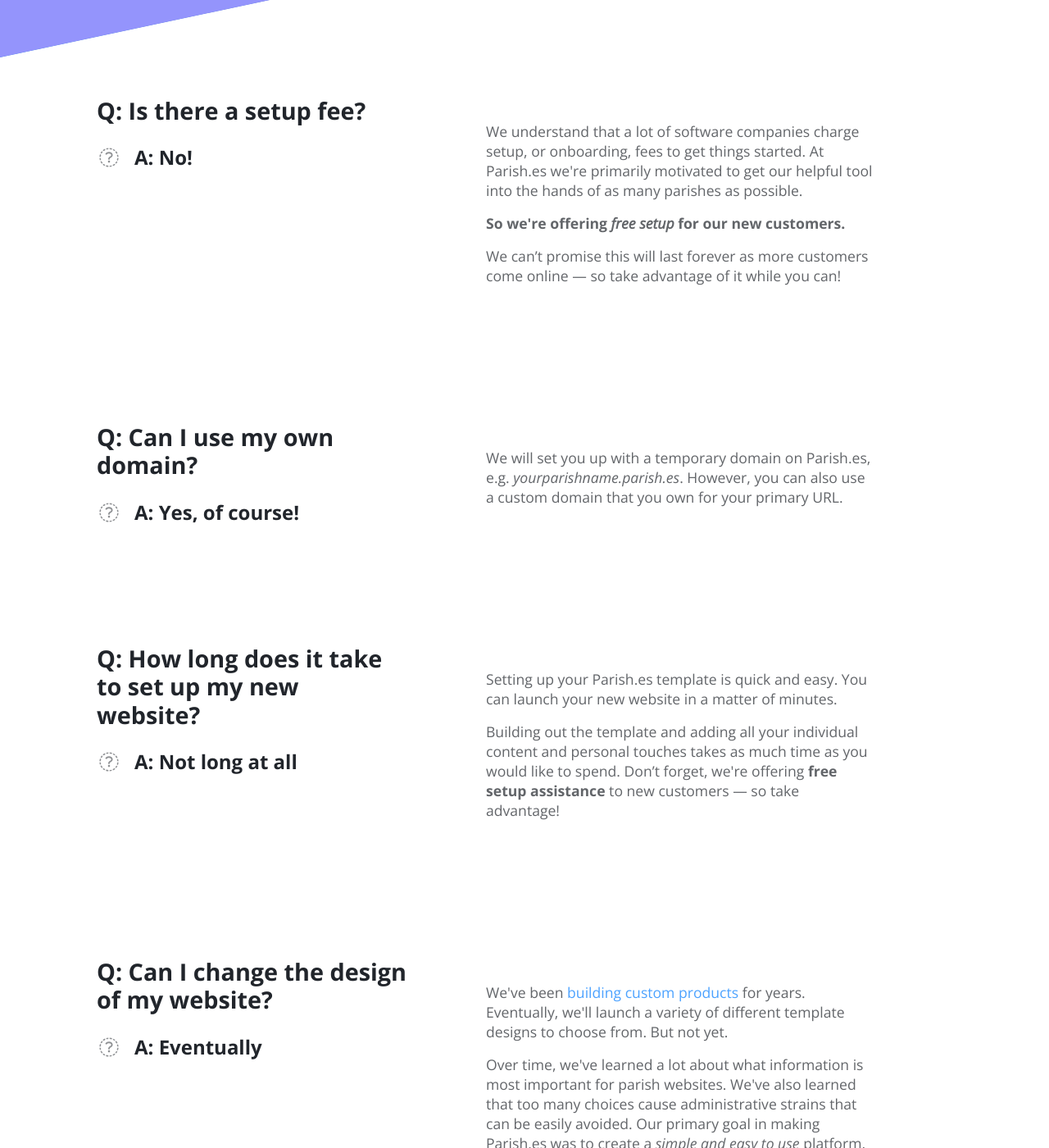
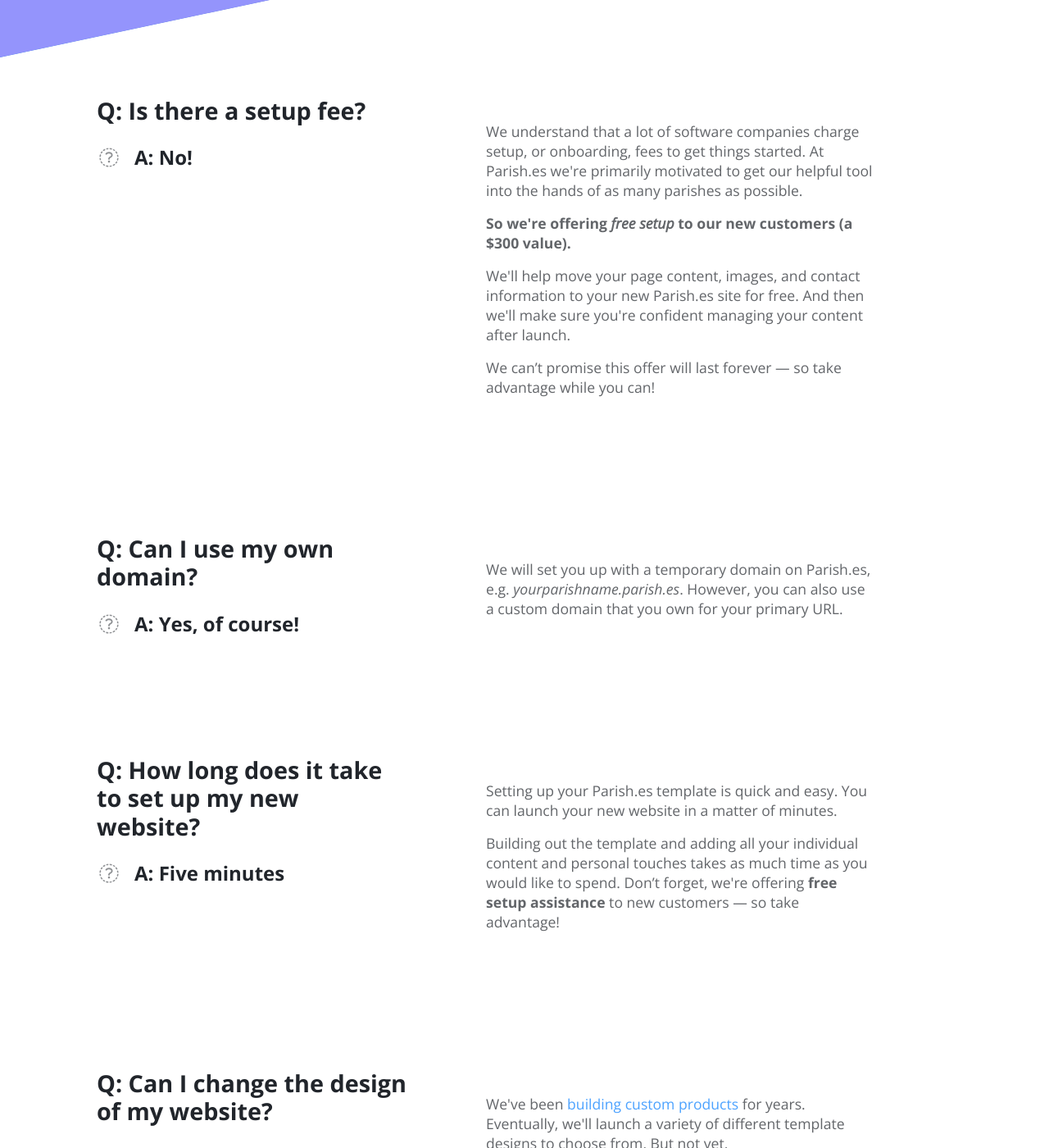
Before and after one commit to fiatinsight/parishsplash, a Jekyll site: the page built from _pages/faq.html, in a window 1280 px wide and 1400 px high, scrolled down 349 px. Shown: the whole window at 82% size. Built offline with Jekyll 4.4.1, drawn with Linux system fonts in a browser that asks for light colours; nearby versions of some CDN libraries; library files that are not in the unit come from our copies; some of the changed text lies outside the part shown.

Commit message:
Adjusted some FAQ copy

```diff
--- a/_pages/faq.html
+++ b/_pages/faq.html
@@ -46,8 +46,9 @@ permalink: faq
 			</div>
 			<div class="col-lg-6 callout py-5 pt-lg-0 px-lg-5 mb-0 mb-lg-5">
 				<h6 class="p-0">We understand that a lot of software companies charge setup, or onboarding, fees to get things started. At Parish.es we're primarily motivated to get our helpful tool into the hands of as many parishes as possible.</p>
-				<p><strong>So we're offering <em>free setup</em> for our new customers.</strong></p>
-				<p>We can’t promise this will last forever as more customers come online &mdash; so take advantage of it while you can!</h6>
+				<p><strong>So we're offering <em>free setup</em> to our new customers (a $300 value).</strong></p>
+				<p>We'll help move your page content, images, and contact information to your new Parish.es site for free. And then we'll make sure you're confident managing your content after launch.</p>
+				<p>We can’t promise this offer will last forever &mdash; so take advantage while you can!</h6>
 			</div>
 		</div>
 		<div class="row justify-content-left pb-lg-5">
@@ -62,7 +63,7 @@ permalink: faq
 		<div class="row justify-content-left pb-lg-5">
 			<div class="col-lg-5 callout py-5 pt-lg-0 px-lg-5 mb-0 mb-lg-5">
 				<h2>Q: How long does it take to set up my new website?</h2>
-				<h3 class="d-none d-lg-block"><i class="fas fa-badge-check mr-3"></i>A: Not long at all</h3>
+				<h3 class="d-none d-lg-block"><i class="fas fa-badge-check mr-3"></i>A: Five minutes</h3>
 			</div>
 			<div class="col-lg-6 callout py-5 pt-lg-0 px-lg-5 mb-0 mb-lg-5">
 				<h6 class="p-0">Setting up your Parish.es template is quick and easy. You can launch your new website in a matter of minutes.</p>
@@ -83,7 +84,7 @@ permalink: faq
 		<div class="row justify-content-left pb-lg-5">
 			<div class="col-lg-5 callout py-5 pt-lg-0 px-lg-5 mb-0 mb-lg-5">
 				<h2>Q: Do I still need web hosting?</h2>
-				<h3 class="d-none d-lg-block"><i class="fas fa-badge-check mr-3"></i>A: Probably not</h3>
+				<h3 class="d-none d-lg-block"><i class="fas fa-badge-check mr-3"></i>A: No</h3>
 			</div>
 			<div class="col-lg-6 callout py-5 pt-lg-0 px-lg-5 mb-0 mb-lg-5">
 				<h6 class="p-0">If you already have a website, you're probably paying for web hosting (e.g., through GoDaddy, Network Solutions, or another vendor). Parish.es is an all-in-one platform &mdash; so you can probably <em>cancel</em> your web hosting and save some money!</p>
@@ -92,7 +93,7 @@ permalink: faq
 		<div class="row justify-content-left pb-lg-5">
 			<div class="col-lg-5 callout py-5 pt-lg-0 px-lg-5 mb-0 mb-lg-5">
 				<h2>Q: Will activating my site affect my email?</h2>
-				<h3 class="d-none d-lg-block"><i class="fas fa-badge-check mr-3"></i>A: No, it shouldn't</h3>
+				<h3 class="d-none d-lg-block"><i class="fas fa-badge-check mr-3"></i>A: No</h3>
 			</div>
 			<div class="col-lg-6 callout py-5 pt-lg-0 px-lg-5 mb-0 mb-lg-5">
 				<h6 class="p-0">Parish.es is not an email server. If you have domain-based email (e.g., yourname@yourparish.com), your email is controlled by MX records stored in your domain DNS. Those settings are different from the settings that control which website your domain name points to. So there is no reason you would have to change your email service because you use the Parish.es website platform.</p>
```
Also changed, not shown: 2 other files.
